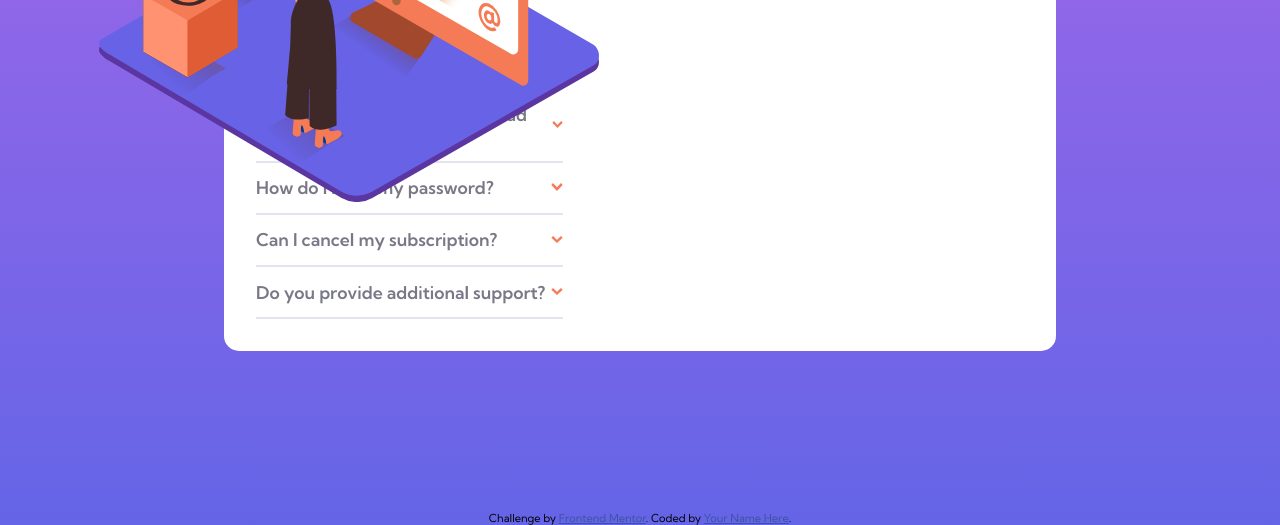
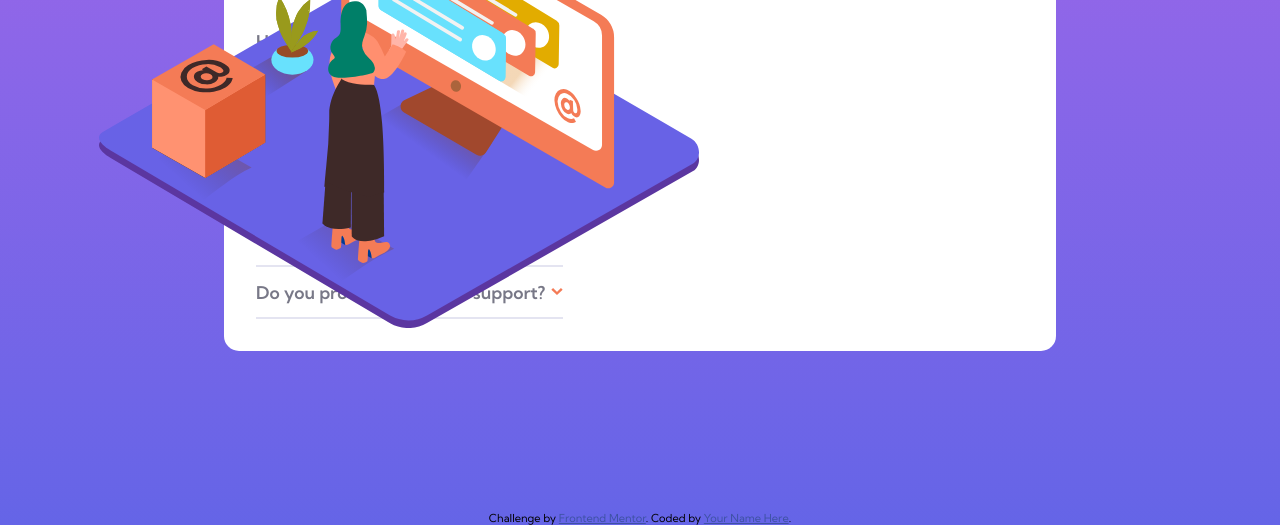
Before and after one commit to madda94/FAQ-According-Card-Main, a plain HTML site: page index.html in a window 1280 px wide. Shown: the part 387-912 px from the top of the page. Drawn offline with Linux system fonts and the light colour scheme.

Commit message:
Update index.css

```diff
--- a/index.css
+++ b/index.css
@@ -73,9 +73,9 @@ h2 {
         width: 60%;
     }
     #top-mobile-img {
-        width: 500px;
+        width: 600px;
         position: absolute;
-        top: 50px;
+        top: 100px;
         left: -125px;
     }
     #faq {
```
